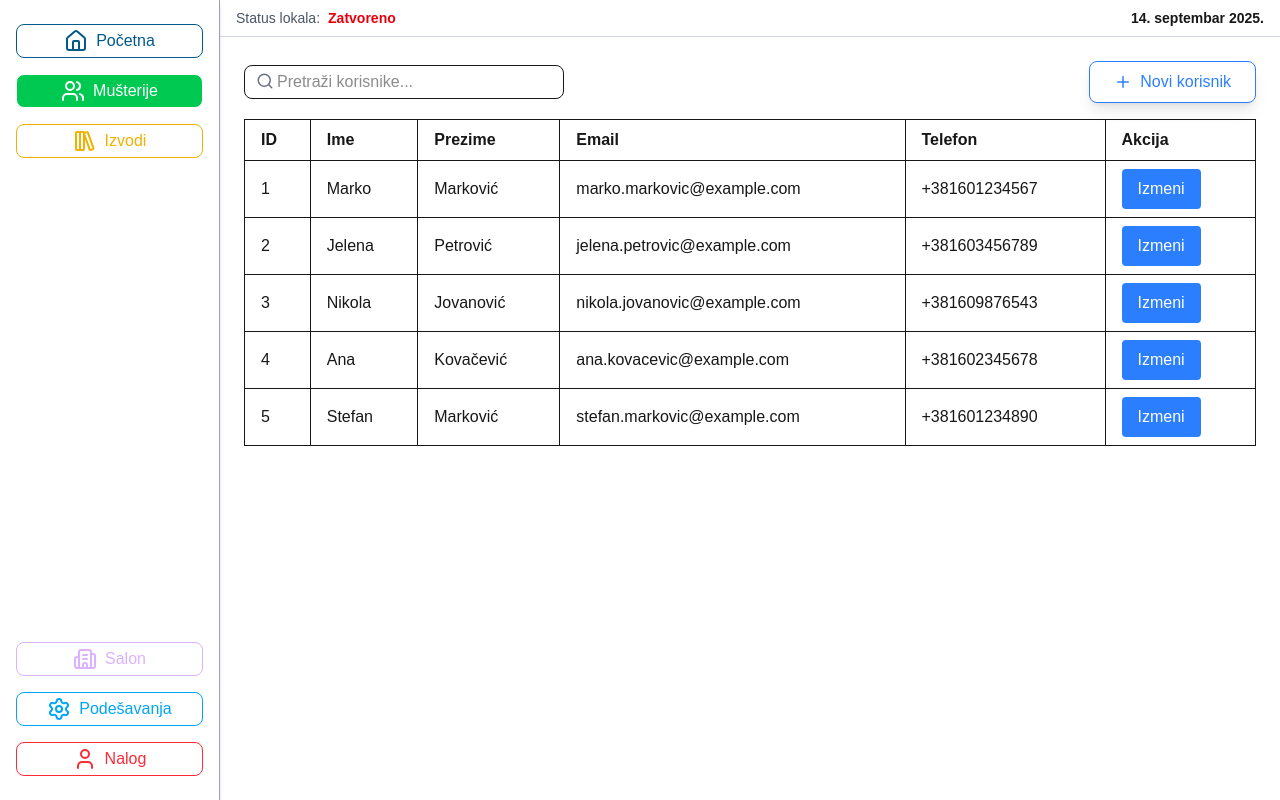
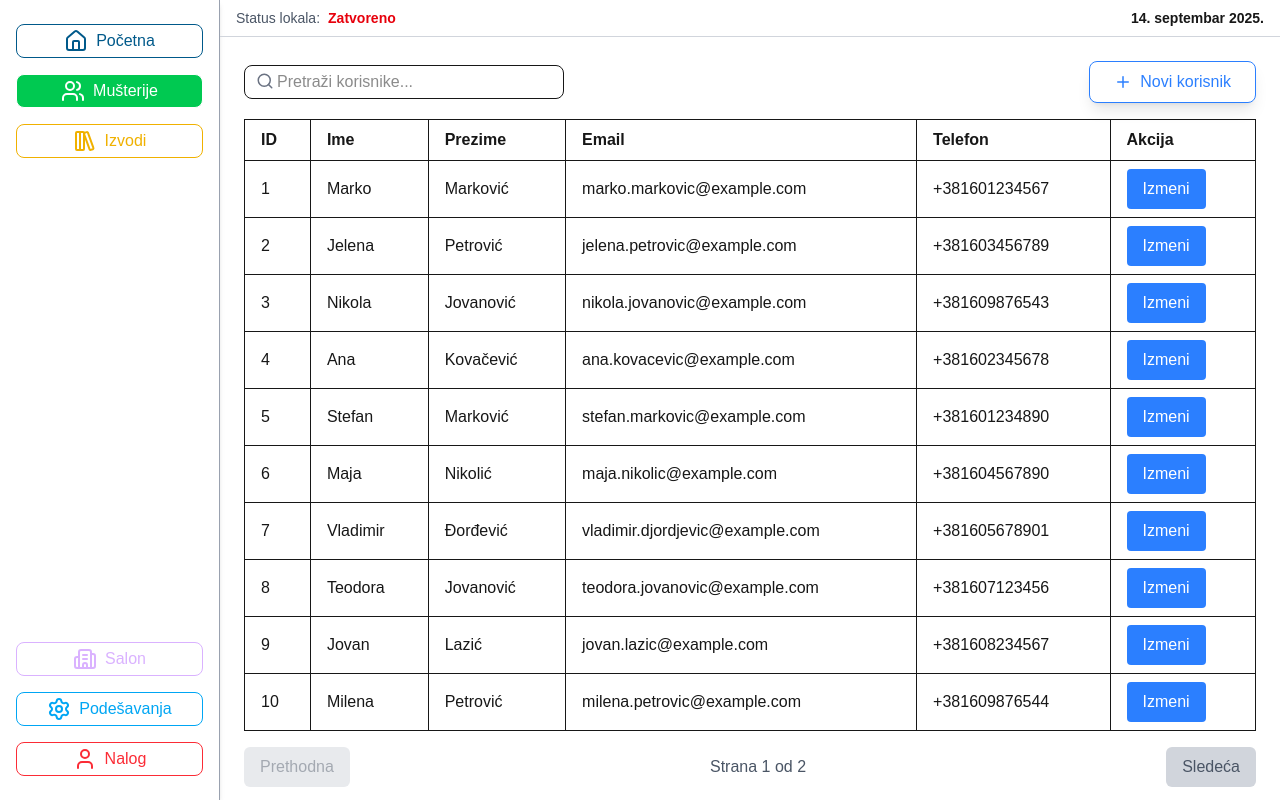
Before and after one commit to dusanstrbac/EFrizer, a Next.js app: page /musterije in a window 1280 px wide. Built offline with nearby package versions, Linux system fonts and the light colour scheme.

Commit message:
Paginacija za MusterijeTable

```diff
--- a/components/MusterijeTable.tsx
+++ b/components/MusterijeTable.tsx
@@ -19,8 +19,12 @@ const MusterijeTable = () => {
   const [filteredMusterije, setFilteredMusterije] = useState<Musterija[]>([]);
   const [selectedMusterija, setSelectedMusterija] = useState<Musterija | null>(null);
   const [isModalOpen, setIsModalOpen] = useState(false);
-  const [isAddModalOpen, setIsAddModalOpen] = useState(false); // Za otvaranje novog modala
+  const [isAddModalOpen, setIsAddModalOpen] = useState(false);
   const [searchQuery, setSearchQuery] = useState('');
+
+  // Paginacija
+  const [currentPage, setCurrentPage] = useState(1);
+  const pageSize = 10; // Broj korisnika po stranici ( paginacija )
 
   useEffect(() => {
     const fetchMusterije = async () => {
@@ -53,6 +57,11 @@ const MusterijeTable = () => {
     }
   }, [searchQuery, musterije]);
 
+  const currentPageData = filteredMusterije.slice(
+    (currentPage - 1) * pageSize,
+    currentPage * pageSize
+  );
+
   const handleEdit = (musterija: Musterija) => {
     setSelectedMusterija(musterija);
     setIsModalOpen(true);
@@ -79,6 +88,10 @@ const MusterijeTable = () => {
     setMusterije([...musterije, newUser]);
   };
 
+  const handlePageChange = (newPage: number) => {
+    setCurrentPage(newPage);
+  };
+
   return (
     <div className="overflow-x-auto p-4">
       {/* Pretraga */}
@@ -99,7 +112,7 @@ const MusterijeTable = () => {
           <Button
             title="Novi korisnik"
             icon={<Plus width={18} />}
-            action={() => setIsAddModalOpen(true)} // Otvara modal kada se klikne
+            action={() => setIsAddModalOpen(true)}
             buttonType="noviKorisnik"
             className="flex items-center px-6 py-2 rounded-lg shadow-lg transition-colors duration-300"
           />
@@ -119,7 +132,7 @@ const MusterijeTable = () => {
           </tr>
         </thead>
         <tbody>
-          {filteredMusterije.map((musterija) => (
+          {currentPageData.map((musterija) => (
             <tr key={musterija.id}>
               <td className="border px-4 py-2">{musterija.id}</td>
               <td className="border px-4 py-2">{musterija.ime}</td>
@@ -138,6 +151,27 @@ const MusterijeTable = () => {
           ))}
         </tbody>
       </table>
+
+      {/* Paginacija */}
+      <div className="flex justify-between items-center mt-4">
+        <button
+          onClick={() => handlePageChange(currentPage - 1)}
+          disabled={currentPage === 1}
+          className="px-4 py-2 bg-gray-300 text-gray-600 rounded-md hover:bg-gray-400 disabled:opacity-50"
+        >
+          Prethodna
+        </button>
+        <span className="text-gray-600">
+          Strana {currentPage} od {Math.ceil(filteredMusterije.length / pageSize)}
+        </span>
+        <button
+          onClick={() => handlePageChange(currentPage + 1)}
+          disabled={currentPage * pageSize >= filteredMusterije.length}
+          className="px-4 py-2 bg-gray-300 text-gray-600 rounded-md hover:bg-gray-400 disabled:opacity-50"
+        >
+          Sledeća
+        </button>
+      </div>
 
       {/* Modal za izmenu mušterije */}
       {selectedMusterija && (
--- a/public/baza/musterije.json
+++ b/public/baza/musterije.json
@@ -33,5 +33,75 @@
     "prezime": "Marković",
     "email": "stefan.markovic@example.com",
     "telefon": "+381601234890"
+  },
+  {
+    "id": 6,
+    "ime": "Maja",
+    "prezime": "Nikolić",
+    "email": "maja.nikolic@example.com",
+    "telefon": "+381604567890"
+  },
+  {
+    "id": 7,
+    "ime": "Vladimir",
+    "prezime": "Đorđević",
+    "email": "vladimir.djordjevic@example.com",
+    "telefon": "+381605678901"
+  },
+  {
+    "id": 8,
+    "ime": "Teodora",
+    "prezime": "Jovanović",
+    "email": "teodora.jovanovic@example.com",
+    "telefon": "+381607123456"
+  },
+  {
+    "id": 9,
+    "ime": "Jovan",
+    "prezime": "Lazić",
+    "email": "jovan.lazic@example.com",
+    "telefon": "+381608234567"
+  },
+  {
+    "id": 10,
+    "ime": "Milena",
+    "prezime": "Petrović",
+    "email": "milena.petrovic@example.com",
+    "telefon": "+381609876544"
+  },
+  {
+    "id": 11,
+    "ime": "Filip",
+    "prezime": "Todorović",
+    "email": "filip.todorovic@example.com",
+    "telefon": "+381601234788"
+  },
+  {
+    "id": 12,
+    "ime": "Ivana",
+    "prezime": "Milić",
+    "email": "ivana.milic@example.com",
+    "telefon": "+381602345799"
+  },
+  {
+    "id": 13,
+    "ime": "Marko",
+    "prezime": "Stević",
+    "email": "marko.stevic@example.com",
+    "telefon": "+381603456788"
+  },
+  {
+    "id": 14,
+    "ime": "Aleksandra",
+    "prezime": "Janković",
+    "email": "aleksandra.jankovic@example.com",
+    "telefon": "+381604567777"
+  },
+  {
+    "id": 15,
+    "ime": "Dusan",
+    "prezime": "Vuković",
+    "email": "dusan.vukovic@example.com",
+    "telefon": "+381605678999"
   }
 ]
```
